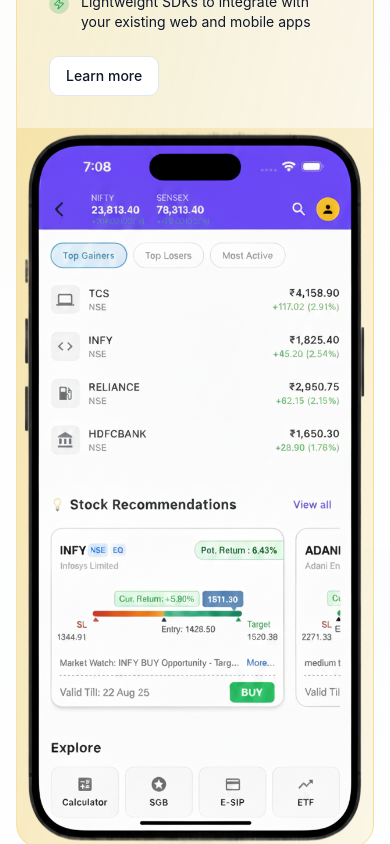
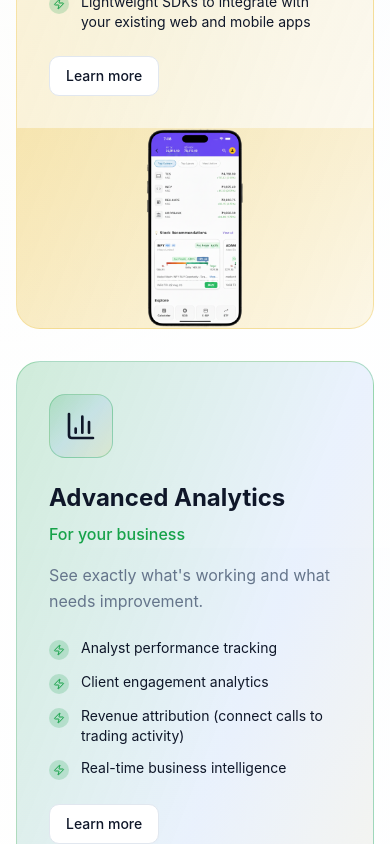
Before and after one commit to Raghavan1277/wisebypragmatic, a React (Vite) app: page / in a window 390 px wide. Shown: the part 5360-6204 px from the top of the page. Built offline with nearby package versions, Linux system fonts and the light colour scheme; the HTML template or start-up script is replaced by a standard one.

Commit message:
Refactor: Adjust Native Mobile Experience card height

```diff
--- a/src/components/ProductSuite.tsx
+++ b/src/components/ProductSuite.tsx
@@ -153,7 +153,7 @@ export const ProductSuite = () => {
                     </div>
 
                     {/* Image/Visual Column */}
-                    <div className={`relative ${product.title === "Co-Analyst AI" ? "min-h-[150px] lg:min-h-[180px]" : product.title === "Native Mobile Experience" ? "min-h-[240px] lg:min-h-[300px]" : "min-h-[400px] lg:min-h-[500px]"} bg-gradient-to-br ${product.gradient} flex items-center justify-center overflow-hidden ${!isEven ? 'lg:col-start-1' : ''}`}>
+                    <div className={`relative ${product.title === "Co-Analyst AI" ? "min-h-[150px] lg:min-h-[180px]" : product.title === "Native Mobile Experience" ? "h-[200px]" : "min-h-[400px] lg:min-h-[500px]"} bg-gradient-to-br ${product.gradient} flex items-center justify-center overflow-hidden ${!isEven ? 'lg:col-start-1' : ''}`}>
                       {product.image ? (
                         <img
                           src={product.image}
```
